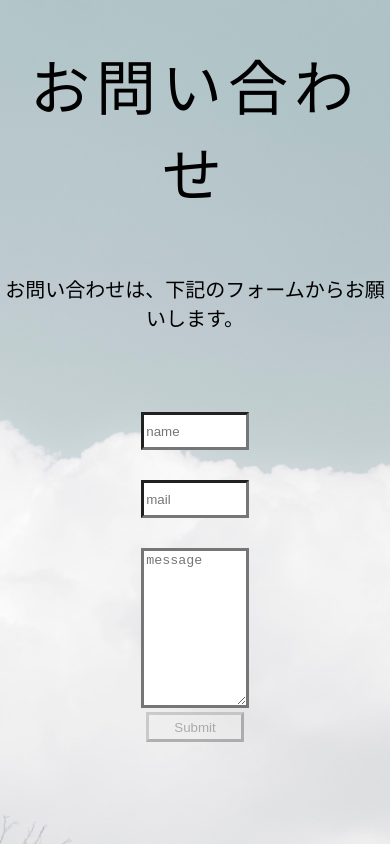
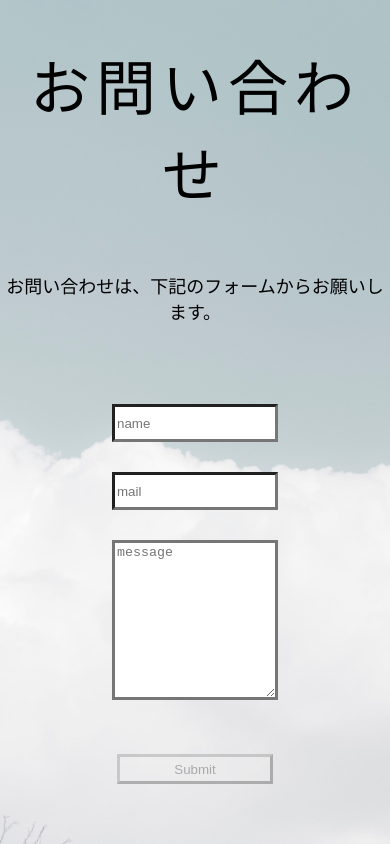
Before and after one commit to taipon55/MyPortfolio, a React (Create React App) app: page /Form in a window 390 px wide. Built offline with nearby package versions, Linux system fonts and the light colour scheme.

Commit message:
Formレスポンシブ追加

```diff
--- a/src/App.css
+++ b/src/App.css
@@ -211,6 +211,7 @@ textarea {
   width: 25%;
   height: 150px;
   border-width: 3px;
+  margin-bottom: 50px;
 }
 .form-input {
   margin-top: 80px;
@@ -220,6 +221,7 @@ textarea {
   margin-top: 30px;
 }
 
+/* Homeレスポンシブ */
 @media (max-width: 1024px) {
   .top-container {
     left: 26%;
@@ -267,3 +269,24 @@ textarea {
     text-align: center;
   }
 }
+
+/* Formレスポンシブ */
+@media (max-width: 1024px) {
+  input {
+    width: 30%;
+  }
+  textarea {
+    width: 30%;
+  }
+}
+@media (max-width: 599px) {
+  input {
+    width: 40%;
+  }
+  textarea {
+    width: 40%;
+  }
+  .form-text {
+    font-size: 18px;
+  }
+}
```
